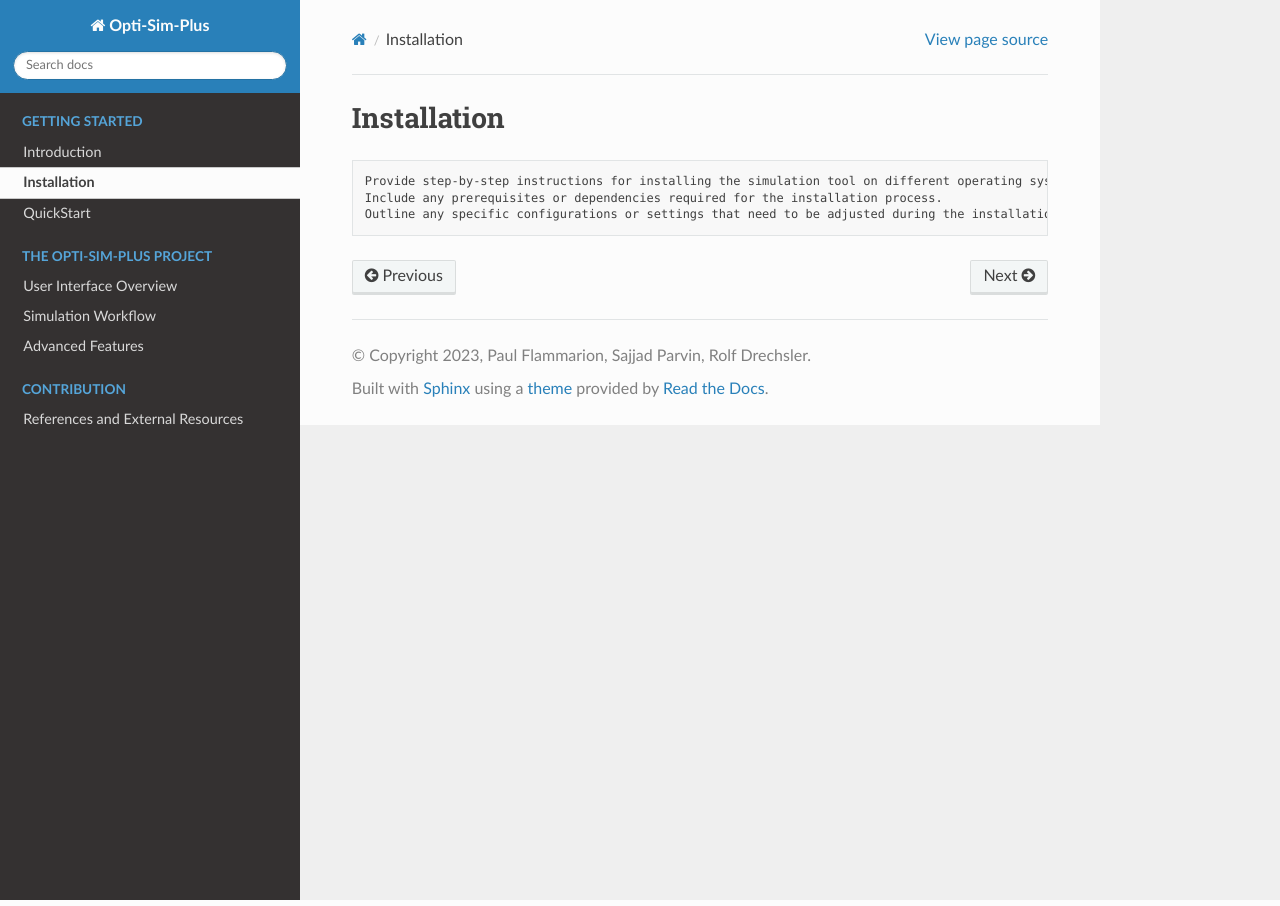
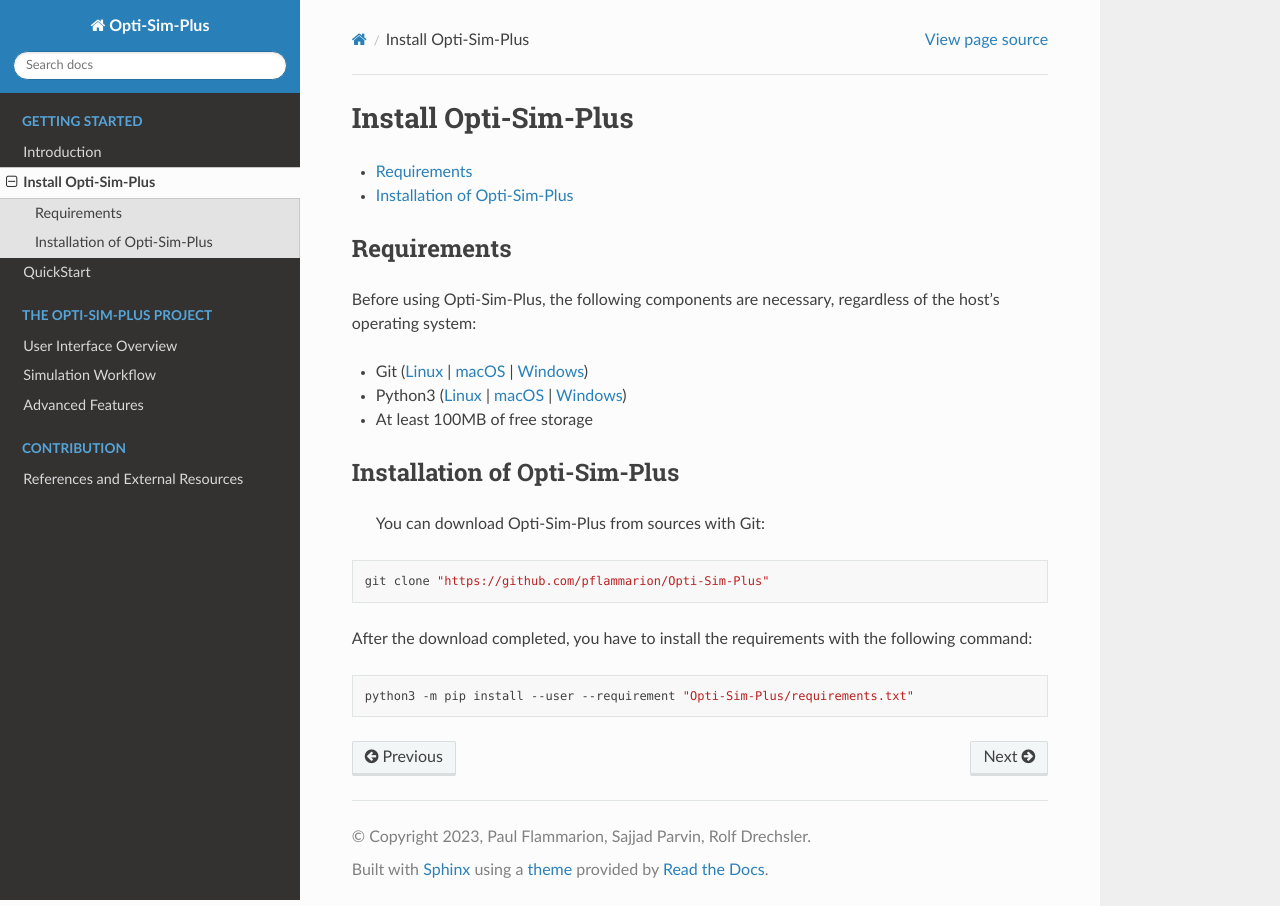
Before and after one commit to pflammarion/Auto-OPS, a Sphinx documentation site: the page built from documentation/getting_started/installation.rst, in a window 1280 px wide. Built offline with Sphinx 7.4.7 and the Read the Docs theme 2.0.0, drawn with Linux system fonts in a browser that asks for light colours.

Commit message:
add content to documentation

```diff
--- a/documentation/conf.py
+++ b/documentation/conf.py
@@ -3,15 +3,13 @@
 # For the full list of built-in configuration values, see the documentation:
 # https://www.sphinx-doc.org/en/master/usage/configuration.html
 
-import os
-import sys
-sys.path.insert(0, os.path.abspath('..'))
+import datetime
 
 # -- Project information -----------------------------------------------------
 # https://www.sphinx-doc.org/en/master/usage/configuration.html#project-information
 
 project = 'Opti-Sim-Plus'
-copyright = '2023, Paul Flammarion, Sajjad Parvin, Rolf Drechsler'
+copyright = f'{datetime.datetime.now().year}, Paul Flammarion, Sajjad Parvin, Rolf Drechsler'
 author = 'Paul Flammarion, Sajjad Parvin, Rolf Drechsler'
 release = '1.0'
 
@@ -39,4 +37,5 @@
 # https://www.sphinx-doc.org/en/master/usage/configuration.html#options-for-html-output
 
 html_theme = 'sphinx_rtd_theme'
+html_favicon = '_static/favicon.ico'
 html_static_path = ['_static']
--- a/documentation/getting_started/installation.md
+++ /dev/null
@@ -1,5 +0,0 @@
-# Installation
-
-    Provide step-by-step instructions for installing the simulation tool on different operating systems.
-    Include any prerequisites or dependencies required for the installation process.
-    Outline any specific configurations or settings that need to be adjusted during the installation.
--- /dev/null
+++ b/documentation/getting_started/installation.rst
@@ -0,0 +1,36 @@
+=====================
+Install Opti-Sim-Plus
+=====================
+
+
+.. contents::
+    :local:
+
+.. _install_requirements:
+
+Requirements
+=============
+
+Before using Opti-Sim-Plus, the following components are necessary, regardless of the host's operating system:
+
+* Git (`Linux <https://github.com/git-guides/install-git#install-git-on-linux>`__ | `macOS <https://github.com/git-guides/install-git#install-git-on-mac>`__ | `Windows <https://github.com/git-guides/install-git#install-git-on-windows>`__)
+* Python3 (`Linux <https://docs.python.org/3/using/unix.html#on-linux>`__ | `macOS <https://www.python.org/downloads/macos/>`__ | `Windows <https://www.python.org/downloads/windows/>`__)
+* At least 100MB of free storage
+
+
+Installation of Opti-Sim-Plus
+===============================
+
+ You can download Opti-Sim-Plus from sources with Git:
+
+.. code-block:: bash
+
+   git clone "https://github.com/pflammarion/Opti-Sim-Plus"
+
+
+After the download completed, you have to install the requirements with the following command:
+
+
+.. code-block:: bash
+
+   python3 -m pip install --user --requirement "Opti-Sim-Plus/requirements.txt"
--- /dev/null
+++ b/documentation/requirements.txt
@@ -0,0 +1,2 @@
+myst_parser
+sphinx_rtd_theme
```
Also changed, not shown: documentation/index.rst (+19 -3 lines), documentation/_static/favicon.ico (added), documentation/assets/opti-sim-plus.png.
